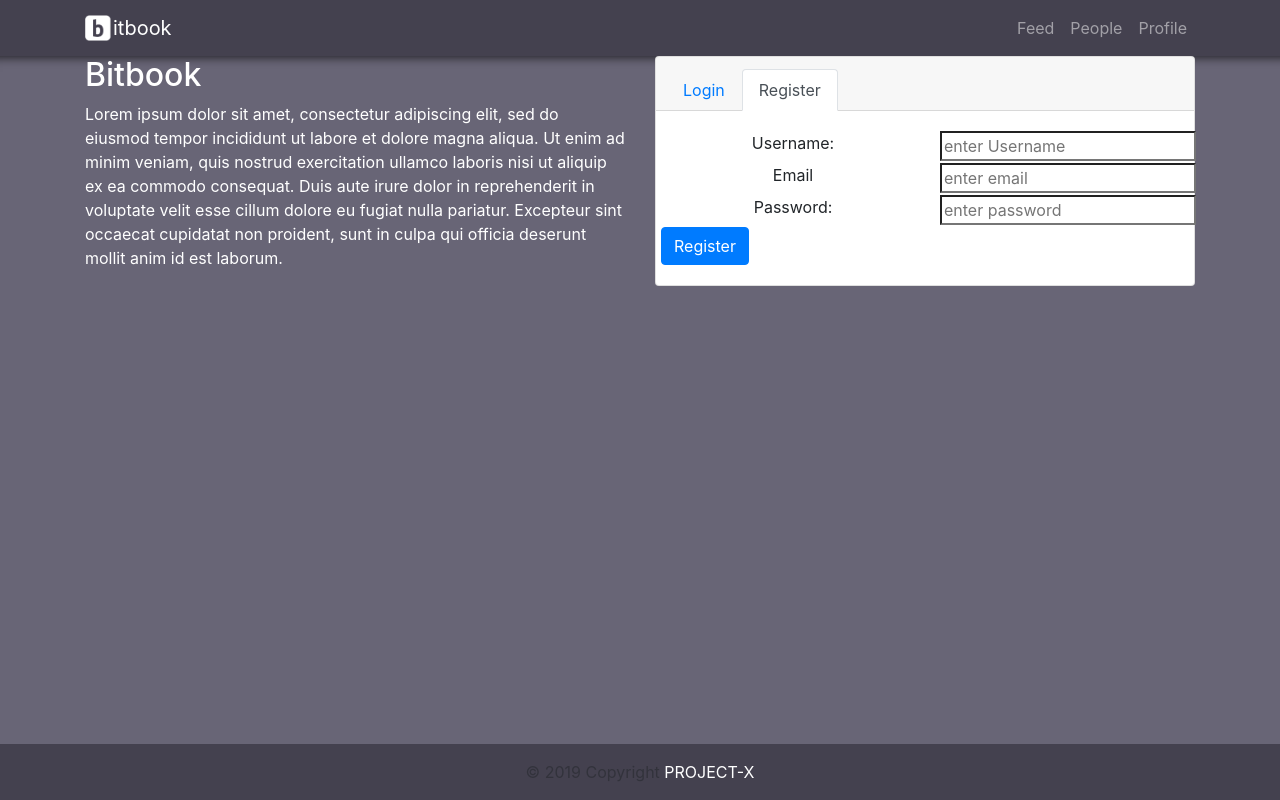
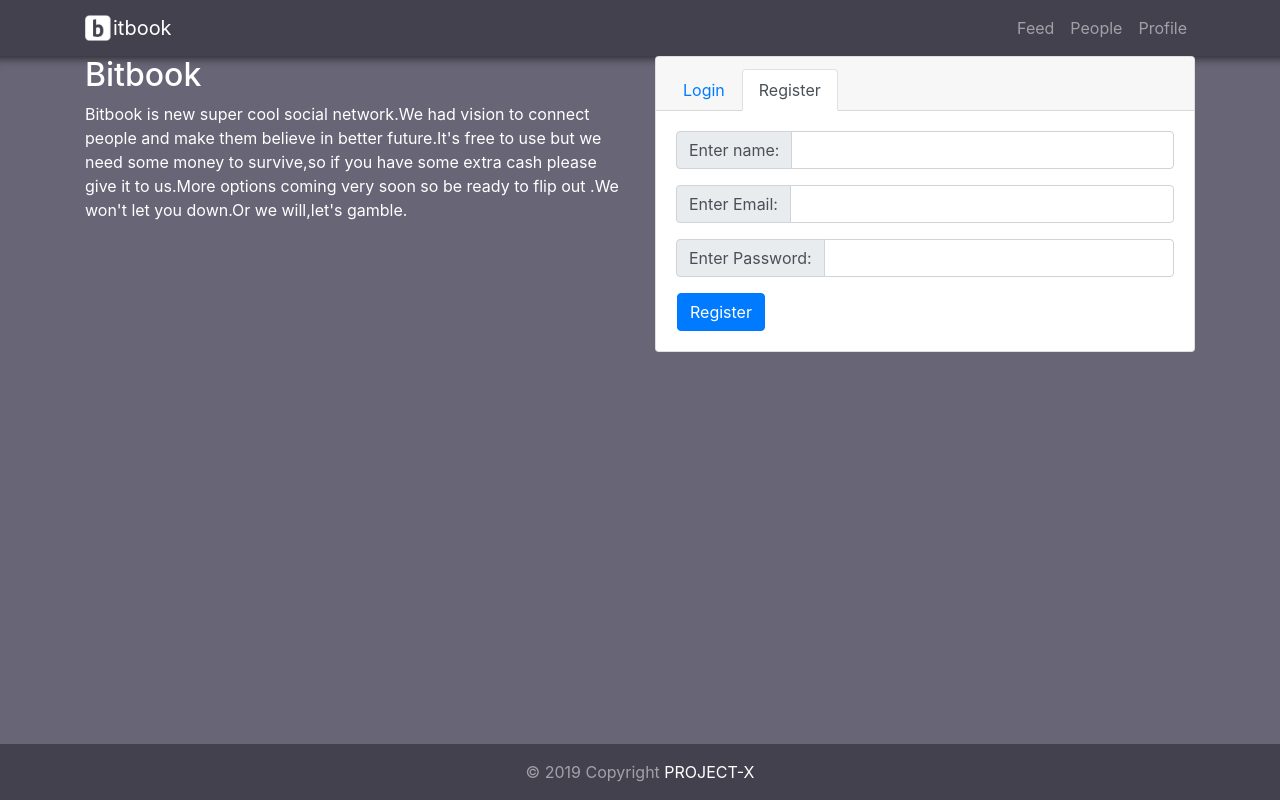
Before and after one commit to igorcupeljicgit/bitbook, a React (Create React App) app: page / in a window 1280 px wide. Both pictures are taken after a click on the link "Register". Built offline with nearby package versions, Linux system fonts and the light colour scheme.

Commit message:
working on login and register

```diff
--- a/src/components/Footer.js
+++ b/src/components/Footer.js
@@ -1,13 +1,16 @@
-import React from 'react'
+import React from "react";
 
 const Footer = () => {
-    return (
-        <footer className='page-footer font-small mt-5'>
-            <div className="footer-copyright text-center py-3" >
-                <span style={{ opacity: '0.5' }}>&copy; {new Date().getFullYear()} Copyright</span> <span className='text-white'>PROJECT-X</span>
-            </div>
-        </footer>
-    )
-}
+  return (
+    <footer className="page-footer font-small mt-5">
+      <div className="footer-copyright text-center py-3">
+        <span className="text-white" style={{ opacity: "0.5" }}>
+          &copy; {new Date().getFullYear()} Copyright
+        </span>{" "}
+        <span className="text-white">PROJECT-X</span>
+      </div>
+    </footer>
+  );
+};
 
-export default Footer
+export default Footer;
--- a/src/components/Login/Login.js
+++ b/src/components/Login/Login.js
@@ -1,5 +1,6 @@
 import React from "react";
 import "./Login.css";
+import fetchLogin from "../../services/fetchLogin";
 
 class Login extends React.Component {
   constructor(props) {
@@ -8,9 +9,17 @@ class Login extends React.Component {
       isActive: "nav-link",
       isActive2: "nav-link  active",
       isActive3: "isShowing",
-      isActive4: " isNotShowing"
+      isActive4: " isNotShowing",
+      email: "",
+      password: "",
+      username: ""
     };
   }
+  onInputChange = e => {
+    this.setState({
+      [e.target.name]: e.target.value
+    });
+  };
   switchClass = () => {
     this.setState({
       isActive: "nav-link ",
@@ -27,6 +36,13 @@ class Login extends React.Component {
       isActive4: " isShowing"
     });
   };
+  loginRequest = () => {
+    const data = {
+      email: this.state.email,
+      password: this.state.password
+    };
+    fetchLogin(data);
+  };
 
   render() {
     return (
@@ -34,13 +50,11 @@ class Login extends React.Component {
         <div className="col-6 text-white">
           <h2>Bitbook</h2>
           <p>
-            Lorem ipsum dolor sit amet, consectetur adipiscing elit, sed do
-            eiusmod tempor incididunt ut labore et dolore magna aliqua. Ut enim
-            ad minim veniam, quis nostrud exercitation ullamco laboris nisi ut
-            aliquip ex ea commodo consequat. Duis aute irure dolor in
-            reprehenderit in voluptate velit esse cillum dolore eu fugiat nulla
-            pariatur. Excepteur sint occaecat cupidatat non proident, sunt in
-            culpa qui officia deserunt mollit anim id est laborum.
+            Bitbook is new super cool social network.We had vision to connect
+            people and make them believe in better future.It's free to use but
+            we need some money to survive,so if you have some extra cash please
+            give it to us.More options coming very soon so be ready to flip out
+            .We won't let you down.Or we will,let's gamble.
           </p>
         </div>
         <div className="col-6 ">
@@ -72,57 +86,131 @@ class Login extends React.Component {
             <div className="card-body">
               <div className={this.state.isActive3}>
                 <div className="row">
-                  <div className="col-6">
-                    <label>Email:</label>
-                  </div>
-                  <div className="col-6">
-                    <input type="text" placeholder="enter email" />
+                  <div className="col-12">
+                    <div class="input-group mb-3">
+                      <div class="input-group-prepend">
+                        <span
+                          class="input-group-text"
+                          id="inputGroup-sizing-default"
+                        >
+                          Email:
+                        </span>
+                      </div>
+                      <input
+                        value={this.state.email}
+                        onChange={this.onInputChange}
+                        name="email"
+                        type="text"
+                        class="form-control text-dark"
+                        aria-label="Default"
+                        aria-describedby="inputGroup-sizing-default"
+                      />
+                    </div>
                   </div>
                 </div>
                 <div className="row">
-                  <div className="col-6">
-                    <label>Password:</label>
-                  </div>
-                  <div className="col-6">
-                    <input type="text" placeholder="enter password" />
+                  <div className="col-12">
+                    <div class="input-group mb-3">
+                      <div class="input-group-prepend">
+                        <span
+                          class="input-group-text"
+                          id="inputGroup-sizing-default"
+                        >
+                          Password:
+                        </span>
+                      </div>
+                      <input
+                        value={this.state.password}
+                        onChange={this.onInputChange}
+                        name="password"
+                        type="text"
+                        class="form-control text-dark"
+                        aria-label="Default"
+                        aria-describedby="inputGroup-sizing-default"
+                      />
+                    </div>
                   </div>
                 </div>
                 <div className="row">
-                  <a href="#" className="btn btn-primary">
+                  <a
+                    onClick={this.loginRequest}
+                    href="#"
+                    className="btn btn-primary ml-3"
+                  >
                     Login
                   </a>
                 </div>
               </div>
               <div className={this.state.isActive4}>
                 <div className="row">
-                  <div className="col-6">
-                    {" "}
-                    <label>Username:</label>
-                  </div>
-                  <div className="col-6">
-                    <input type="text" placeholder="enter Username" />
+                  <div className="col-12">
+                    <div class="input-group mb-3 text-dark">
+                      <div class="input-group-prepend">
+                        <span
+                          class="input-group-text"
+                          id="inputGroup-sizing-default"
+                        >
+                          Enter name:
+                        </span>
+                      </div>
+                      <input
+                        value={this.state.username}
+                        onChange={this.onInputChange}
+                        name="username"
+                        type="text"
+                        class="form-control text-dark"
+                        aria-label="Default"
+                        aria-describedby="inputGroup-sizing-default"
+                      />
+                    </div>
                   </div>
                 </div>
                 <div className="row">
-                  <div className="col-6">
-                    {" "}
-                    <label>Email</label>
-                  </div>
-                  <div className="col-6">
-                    <input type="text" placeholder="enter email" />
+                  <div className="col-12">
+                    <div class="input-group mb-3">
+                      <div class="input-group-prepend">
+                        <span
+                          class="input-group-text"
+                          id="inputGroup-sizing-default"
+                        >
+                          Enter Email:
+                        </span>
+                      </div>
+                      <input
+                        value={this.state.email}
+                        onChange={this.onInputChange}
+                        name="email"
+                        type="text"
+                        class="form-control"
+                        aria-label="Default"
+                        aria-describedby="inputGroup-sizing-default"
+                      />
+                    </div>
                   </div>
                 </div>
                 <div className="row">
-                  <div className="col-6">
-                    {" "}
-                    <label>Password:</label>
-                  </div>
-                  <div className="col-6">
-                    <input type="text" placeholder="enter password" />
+                  <div className="col-12">
+                    <div class="input-group mb-3">
+                      <div class="input-group-prepend">
+                        <span
+                          class="input-group-text"
+                          id="inputGroup-sizing-default"
+                        >
+                          Enter Password:
+                        </span>
+                      </div>
+                      <input
+                        type="text"
+                        class="form-control"
+                        aria-label="Default"
+                        aria-describedby="inputGroup-sizing-default"
+                      />
+                    </div>
                   </div>
                 </div>
+
                 <div className="row">
-                  <a href="#" className="btn btn-primary">
+                  <a href="#" className="btn btn-primary ml-3">
                     Register
                   </a>
                 </div>
--- /dev/null
+++ b/src/services/fetchLogin.js
@@ -0,0 +1,15 @@
+import { BASE_API_URL } from "../shared/constants";
+
+function fetchLogin(data) {
+  return fetch(BASE_API_URL + "/auth/login", {
+    method: "POST",
+    headers: new Headers({
+      "x-api-key": "B1tD3V",
+      "Content-Type": "application/json"
+    }),
+
+    body: JSON.stringify(data)
+  }).then(res => res.json());
+}
+
+export default fetchLogin;
```
